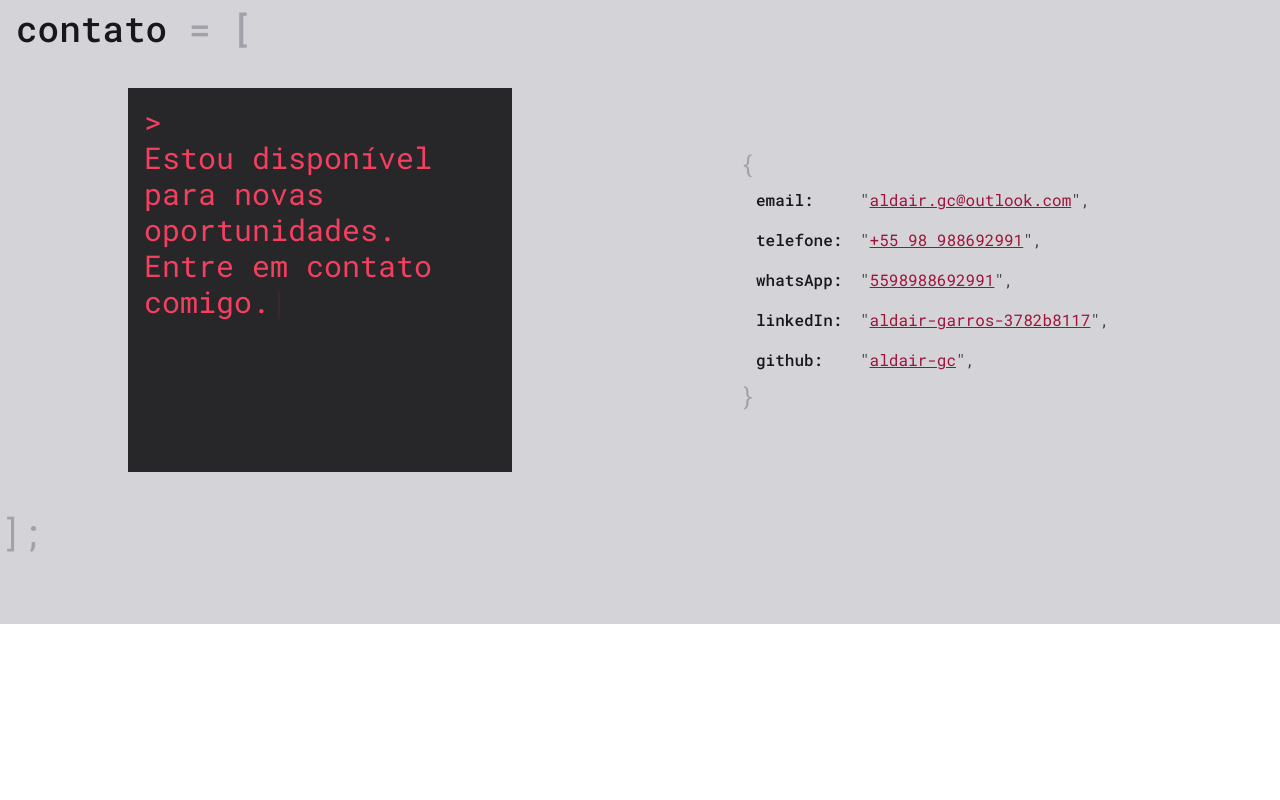
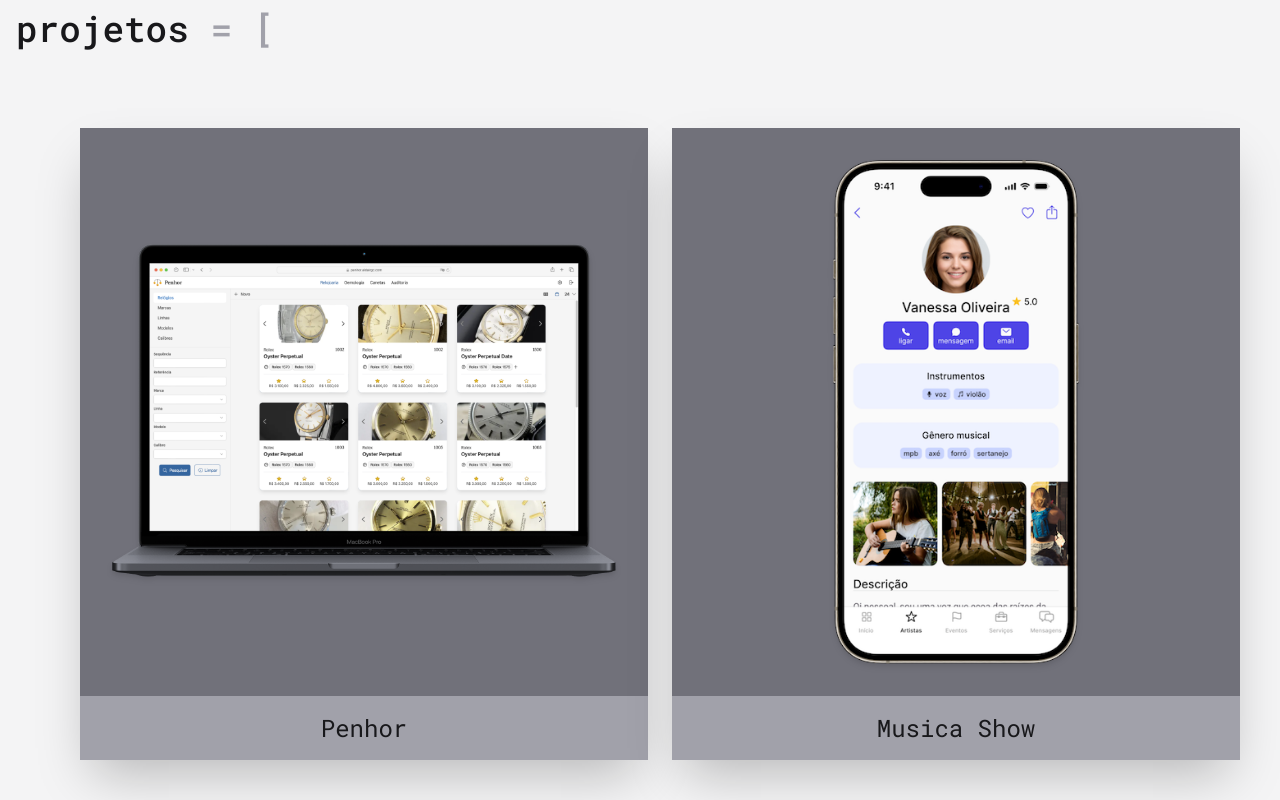
Before and after one commit to aldair-gc/portfolio, a Next.js app: page /br/projects/bolsobom in a window 1280 px wide. Shown: the part 2560-3360 px from the top of the page. Before the commit the page ends 3184 px from the top, so only its background shows below. Built offline with nearby package versions, Linux system fonts and the light colour scheme.

Commit message:
feat(projects, sticker): add new project page, restyle project list

```diff
--- /dev/null
+++ b/src/app/[locale]/about/page.tsx
@@ -0,0 +1,13 @@
+import { About } from "@/modules/About";
+import { Sticker } from "@/modules/Sticker";
+
+export default function Page() {
+  return (
+    <main className="flex min-h-screen flex-col bg-primary-100 dark:bg-primary-800">
+      <div className="w-full mx-auto z-10" id="home">
+        <About />
+        <Sticker />
+      </div>
+    </main>
+  );
+}
--- a/src/app/[locale]/projects/[project]/page.tsx
+++ b/src/app/[locale]/projects/[project]/page.tsx
@@ -3,6 +3,7 @@
 import { Section } from "@/components/Section";
 import { useTranslations } from "next-intl";
 import { Attribute } from "@/components/Attribute";
+import { ProjectList } from "@/modules/Projects/ProjectList";
 
 interface Props {
   params: {
@@ -15,6 +16,7 @@
   const p = useTranslations(`projects.list.${project}`);
   const keys = ["name", "date", "description", "details"] as const;
   const IMAGES = ["image1", "image2", "image3"] as const;
+  const PROJECTLIST = ["penhor", "musicaShow", "bolsobom"];
 
   return (
     <main className="flex min-h-screen flex-col bg-primary-100 dark:bg-primary-800">
@@ -44,6 +46,7 @@
           </Section>
         </div>
       </div>
+      <ProjectList list={PROJECTLIST.filter((item) => item !== project)} />
       <div className="w-full bg-primary-300 dark:bg-primary-950 pb-6" id="contact">
         <Contact textBox={m("imOpenToNewOpportunities")} />
       </div>
--- /dev/null
+++ b/src/app/[locale]/projects/page.tsx
@@ -0,0 +1,11 @@
+import { Projects } from "@/modules/Projects";
+
+export default function Page() {
+  return (
+    <main className="flex min-h-screen flex-col bg-primary-100 dark:bg-primary-800">
+      <div className="w-full mx-auto z-10" id="home">
+        <Projects />
+      </div>
+    </main>
+  );
+}
--- a/src/locales/br.json
+++ b/src/locales/br.json
@@ -385,8 +385,8 @@
     "list": {
       "email": {
         "label": "email",
-        "value": "aldair.gc@outlook.com",
-        "href": "mailto:aldair.gc@gmail.com"
+        "value": "info@aldairgc.com",
+        "href": "mailto:info@aldairgc.com"
       },
       "phone": {
         "label": "telefone",
--- a/src/locales/en.json
+++ b/src/locales/en.json
@@ -385,8 +385,8 @@
     "list": {
       "email": {
         "label": "email",
-        "value": "aldair.gc@outlook.com",
-        "href": "mailto:aldair.gc@gmail.com"
+        "value": "info@aldairgc.com",
+        "href": "mailto:info@aldairgc.com"
       },
       "phone": {
         "label": "phone",
--- a/src/modules/Expertise/Skill.tsx
+++ b/src/modules/Expertise/Skill.tsx
@@ -7,7 +7,7 @@
 export function Skill({ label, imageSrc, ...rest }: Props) {
   return (
     <div
-      className="flex sm:flex-col w-fit sm:w-40 items-end sm:items-start sm:h-40 bg-primary-400 dark:bg-primary-300 justify-between p-2"
+      className="flex sm:flex-col w-fit sm:w-40 items-end sm:items-start sm:h-40 bg-primary-400 dark:bg-primary-300 justify-between p-2 group hover:scale-90 transition-all"
       {...rest}
     >
       <span className="text-primary-600 dark:text-primary-500">[</span>
@@ -20,7 +20,7 @@
         alt={label}
         width={36}
         height={36}
-        className="object-contain drop-shadow dark:drop-shadow-light"
+        className="object-contain drop-shadow dark:drop-shadow-light group-hover:scale-110 transition-all aspect-square"
       />
       <span className="text-primary-600 dark:text-primary-500">]</span>
     </div>
--- /dev/null
+++ b/src/modules/Projects/ProjectCard.tsx
@@ -0,0 +1,30 @@
+import { Link } from "@/navigation";
+import { useTranslations } from "next-intl";
+import Image from "next/image";
+
+interface ProjectProps extends React.HTMLAttributes<HTMLDivElement> {
+  project: string;
+}
+
+export function ProjectCard({ project, ...rest }: ProjectProps) {
+  const t = useTranslations("projects");
+
+  return (
+    <div {...rest}>
+      <Link href={`/projects/${project}`} className="flex flex-col h-full w-full group">
+        <div className="flex-1 flex justify-center p-4 md:p-8 bg-primary-500 dark:bg-primary-400">
+          <Image
+            src={t(`list.${project}.image.src`)}
+            alt={t(`list.${project}.image.alt`)}
+            width={600}
+            height={400}
+            className="object-contain drop-shadow-md group-hover:drop-shadow-xl group-hover:scale-105 transition-all aspect-square"
+          />
+        </div>
+        <div className="flex items-center justify-center p-4 bg-primary-400 dark:bg-primary-500">
+          <h2 className="text-2xl text-primary-900 dark:text-primary-50">{t(`list.${project}.name.value`)}</h2>
+        </div>
+      </Link>
+    </div>
+  );
+}
--- /dev/null
+++ b/src/modules/Projects/ProjectList.tsx
@@ -0,0 +1,29 @@
+import { Section } from "@/components/Section";
+import { useTranslations } from "next-intl";
+import { ProjectCard } from "./ProjectCard";
+
+interface Props {
+  list: string[];
+}
+
+export function ProjectList({ list }: Props) {
+  const t = useTranslations("projects");
+
+  return (
+    <main className="flex min-h-screen flex-col bg-primary-100 dark:bg-primary-800">
+      <div className="w-full mx-auto z-10" id="home">
+        <div className="w-full" id={t("title")}>
+          <Section
+            title={t("title")}
+            closing="squareBrace"
+            className="md:pl-20 md:pr-10 py-20 w-full grid sm:grid-cols-2 gap-6"
+          >
+            {list.map((project) => (
+              <ProjectCard key={project} project={project} className="shadow-2xl" />
+            ))}
+          </Section>
+        </div>
+      </div>
+    </main>
+  );
+}
--- a/src/modules/Projects/index.tsx
+++ b/src/modules/Projects/index.tsx
@@ -13,7 +13,7 @@
 
   return (
     <div className="w-full" id={t("title")}>
-      <Section title={t("title")} closing="squareBrace" className="md:pl-20 md:pr-10 py-20 w-full flex flex-col gap-28">
+      <Section title={t("title")} closing="squareBrace" className="md:pl-20 md:pr-10 py-20 w-full flex flex-col gap-20">
         {projects.map((project) => (
           <div key={project} className="shadow-2xl">
             <div className="flex justify-center p-4 md:p-8 w-full h-full md:h-[500px] bg-primary-500 dark:bg-primary-400">
--- a/src/modules/Sticker/index.tsx
+++ b/src/modules/Sticker/index.tsx
@@ -1,18 +1,20 @@
+import { Attribute } from "@/components/Attribute";
 import { useTranslations } from "next-intl";
-import Link from "next/link";
 
 export function Sticker(): JSX.Element {
   const t = useTranslations();
+  const keys = ["email"] as const;
 
   return (
-    <Link
-      href={`#${t("contact.title")}`}
-      className="fixed hidden sm:flex items-center justify-center top-1/2 right-0 -translate-y-1/2 w-10 cursor-pointer"
-      id="sticker"
-    >
-      <div className="flex items-center px-4 text-lg -rotate-90 text-primary-50 whitespace-nowrap bg-secondary-700 h-10">
-        {t("extra.openToWork")}
-      </div>
-    </Link>
+    <div id="sticker" className="fixed hidden sm:flex flex-col bottom-0 left-0 backdrop-blur-md">
+      {keys.map((key) => (
+        <Attribute
+          key={key}
+          label={t(`contact.list.${key}.label`)}
+          value={t(`contact.list.${key}.value`)}
+          href={t(`contact.list.${key}.href`)}
+        />
+      ))}
+    </div>
   );
 }
```
